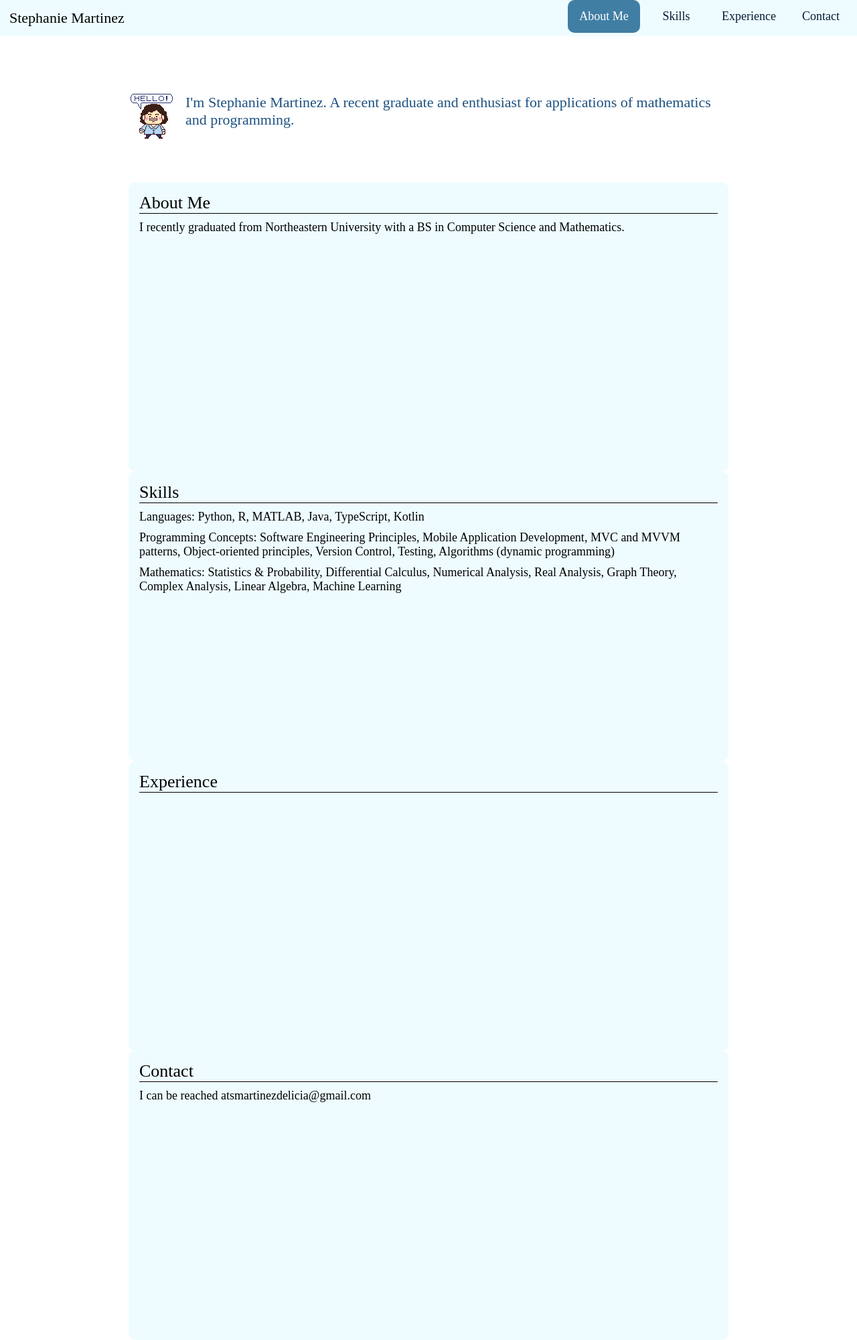
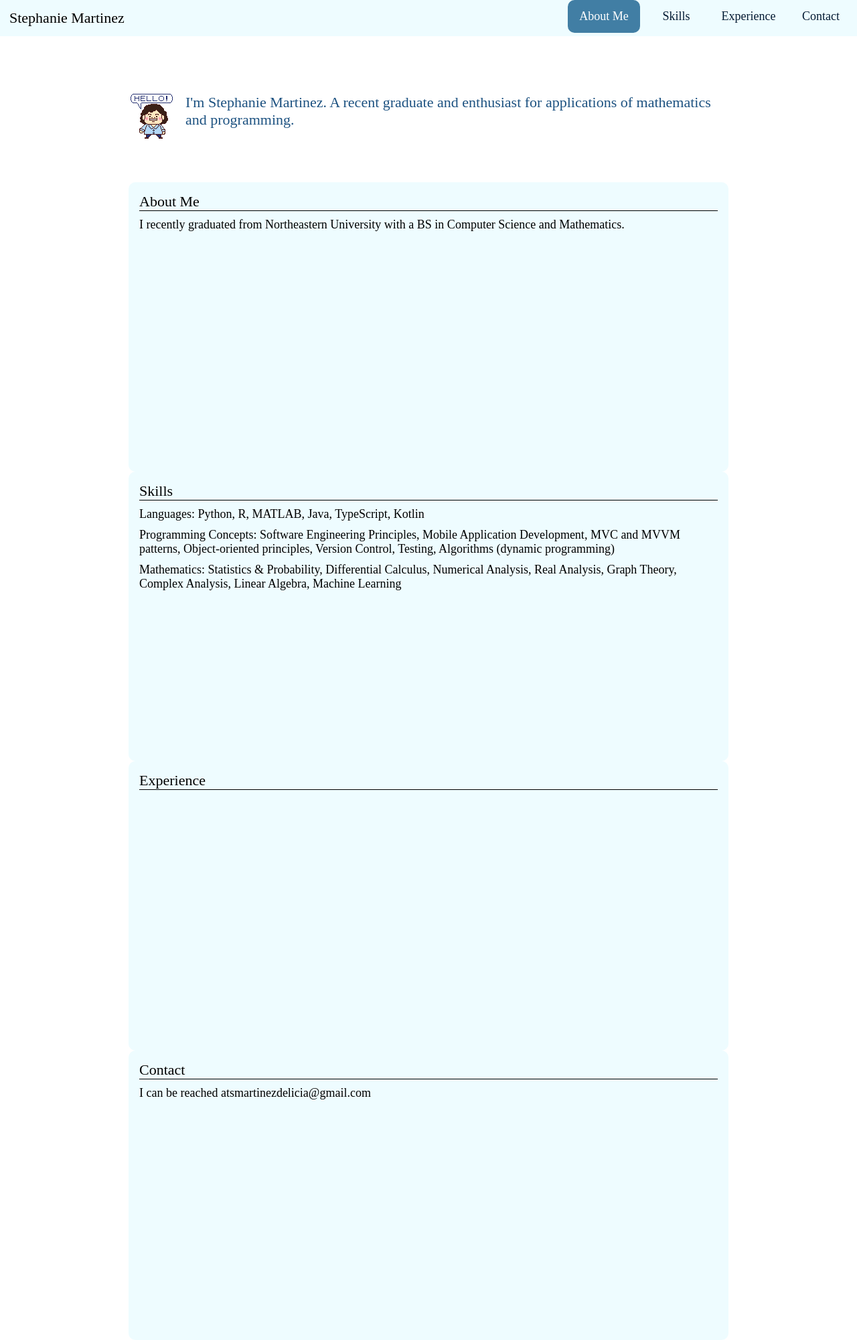
Before and after one commit to Stephanie-Delicia/stephanie-delicia.github.io, a PHP site: page / in a window 1280 px wide. Shown: the whole page at 67% size. Run offline with PHP 8.4, Linux system fonts and the light colour scheme.

Commit message:
Add files via upload

```diff
--- a/css/styles.css
+++ b/css/styles.css
@@ -50,6 +50,9 @@ body {
     padding: 14px;
     text-decoration: none;
     font-size: 18px;
+    display: flex;
+    justify-content: center;
+    align-items: center;
   }
 
   /* Change the color of links on hover */
@@ -104,7 +107,7 @@ body {
   }
 
   .generalContent header {
-    font-size: 26px;
+    font-size: 22px;
   }
 
   .generalContent content {
```
